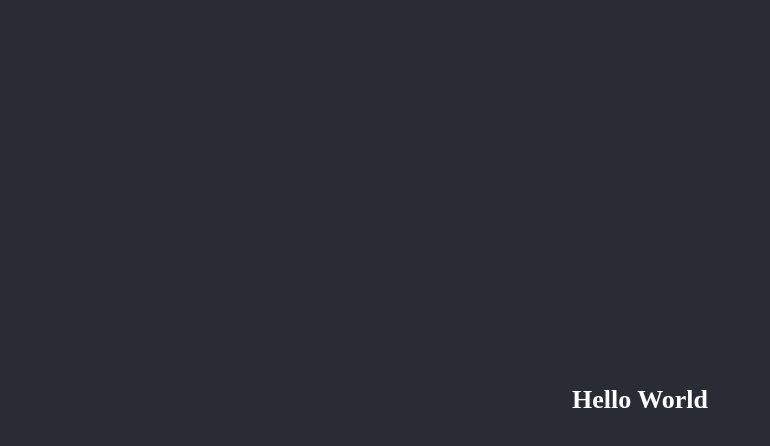
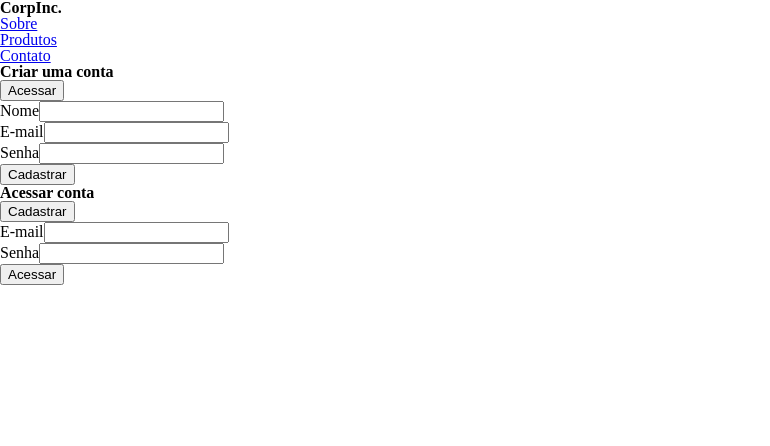
Before and after one commit to thiagosalome/corpinc, a React (Create React App) app: page / in a window 1280 px wide. Shown: the top 446 px of the page, without its empty margins (0-770 px from the left). Built offline with nearby package versions, Linux system fonts and the light colour scheme; a web font is replaced by a local one.

Commit message:
Configuring routes with react-router-dom

```diff
--- a/package.json
+++ b/package.json
@@ -6,6 +6,7 @@
     "node-sass": "^4.11.0",
     "react": "^16.8.3",
     "react-dom": "^16.8.3",
+    "react-router-dom": "^4.3.1",
     "react-scripts": "2.1.5"
   },
   "scripts": {
--- a/src/App.js
+++ b/src/App.js
@@ -1,14 +1,20 @@
 import React, { Component } from 'react';
+import {BrowserRouter, Switch, Route} from "react-router-dom";
 import './App.scss';
+import Home from "./pages/Home/";
+import Admin from "./pages/Admin/";
+import Task from "./pages/Task/";
 
 class App extends Component {
   render() {
     return (
-      <div className="App">
-        <header className="App-header">
-          <h1>Hello World</h1>
-        </header>
-      </div>
+      <BrowserRouter>
+        <Switch>
+          <Route exact path="/" component={Home}></Route>
+          <Route exact path="/tasks/" component={Admin}></Route>
+          <Route path="/tasks/:id" component={Task}></Route>
+        </Switch>
+      </BrowserRouter>
     );
   }
 }
```
Also changed, not shown: 1 other file (tests, documents, lock files or other folders).
